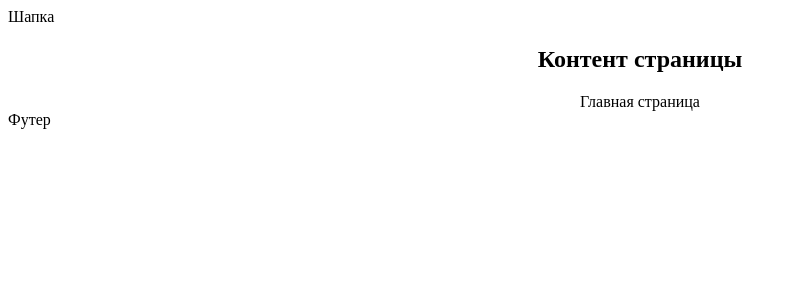
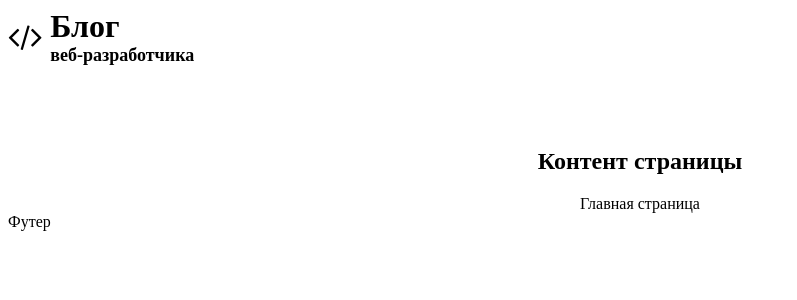
Before and after one commit to i5anin/practice, a React (Vite) app: page / in a window 1280 px wide. Shown: the top 300 px of the page, without its empty margins (0-797 px from the left). Built offline with nearby package versions, Linux system fonts and the light colour scheme.

Commit message:
11. Шапка страниц. Разметка и базовая стилизация. Логотип
1/2

```diff
--- a/src/App.css
+++ b/src/App.css
@@ -1,3 +1,12 @@
-.app{
-    /*text-align: center;*/
+body {
+    margin: 0;
+    font-family: -apple-system, BlinkMacSystemFont, 'Segoe UI', 'Roboto', 'Oxygen',
+    'Ubuntu', 'Cantarell', 'Fira Sans', 'Droid Sans', 'Helvetica Neue', sans-serif;
+    -webkit-font-smoothing: antialiased;
+    -moz-osx-font-smoothing: grayscale;
+    background-color: #405060;
 }
+
+code {
+    font-family: source-code-pro, Menlo, Monaco, Consolas, 'Courier New', monospace;
+}
--- /dev/null
+++ b/src/components/header/Header.jsx
@@ -0,0 +1,14 @@
+import styled from "styled-components";
+import { Logo } from "./components/logo/Logo.jsx";
+
+const HeaderContainer = ({ className }) => (
+    <header className={className}>
+        <Logo />
+    </header>
+);
+
+const Header = styled(HeaderContainer)`
+    height: 120px;
+`;
+
+export default Header;
--- /dev/null
+++ b/src/components/header/components/logo/Logo.jsx
@@ -0,0 +1,31 @@
+import styled from 'styled-components';
+
+const LargeText = styled.div`
+    font-size: 32px;
+    font-weight: bold;
+`;
+
+const SmallText = styled.div`
+    font-size: 18px;
+    font-weight: bold;
+`;
+
+const LogoContainer = ({ className }) => (
+    <div className={className}>
+        <i className="fa fa-code" aria-hidden="true" />
+        <div>
+            <LargeText>Блог</LargeText>
+            <SmallText>веб-разработчика</SmallText>
+        </div>
+    </div>
+);
+
+export const Logo = styled(LogoContainer)`
+    display: flex;
+    align-items: center;
+    gap: 8px;
+
+    i {
+        font-size: 32px;
+    }
+`;
--- /dev/null
+++ b/src/components/index.jsx
@@ -0,0 +1 @@
+export { default } from "./header/Header.jsx";
```
Also changed, not shown: src/Blog.jsx (+14 -13 lines), index.html (line endings or trailing spaces).
